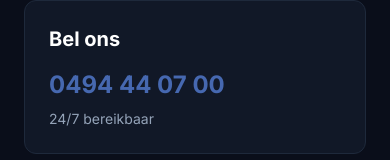
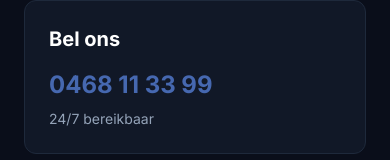
Before and after one commit to Hazier007/ovl-slotenmaker, a Next.js app: page /contact in a window 390 px wide. Shown: the part 276-436 px from the top of the page. Built offline with nearby package versions, Linux system fonts and the light colour scheme.

Commit message:
fix: correct phone number 0468 11 33 99

```diff
--- a/src/app/layout.tsx
+++ b/src/app/layout.tsx
@@ -10,7 +10,7 @@ export const metadata: Metadata = {
     template: '%s | Slotenmaker Kristof PONNET',
   },
   description:
-    'Slotenmaker voor gans Oost-Vlaanderen. Slot vervangen, deur openen, inbraakbeveiliging. 24/7 beschikbaar. Bel 0494 44 07 00.',
+    'Slotenmaker voor gans Oost-Vlaanderen. Slot vervangen, deur openen, inbraakbeveiliging. 24/7 beschikbaar. Bel 0468 11 33 99.',
   metadataBase: new URL('https://ovl-slotenmaker.be'),
   openGraph: {
     type: 'website',
--- a/src/data/bedrijfsinfo.json
+++ b/src/data/bedrijfsinfo.json
@@ -2,7 +2,7 @@
   "naam": "Kristof PONNET",
   "bedrijfsnaam": "Slotenmaker Kristof PONNET",
   "btw": "BE 0698.958.244",
-  "telefoon": "0494 44 07 00",
+  "telefoon": "0468 11 33 99",
   "email": "info@ovl-slotenmaker.be",
   "website": "https://ovl-slotenmaker.be",
   "regio": "Oost-Vlaanderen",
```
Also changed, not shown: 1 other file (tests, documents, lock files or other folders).
